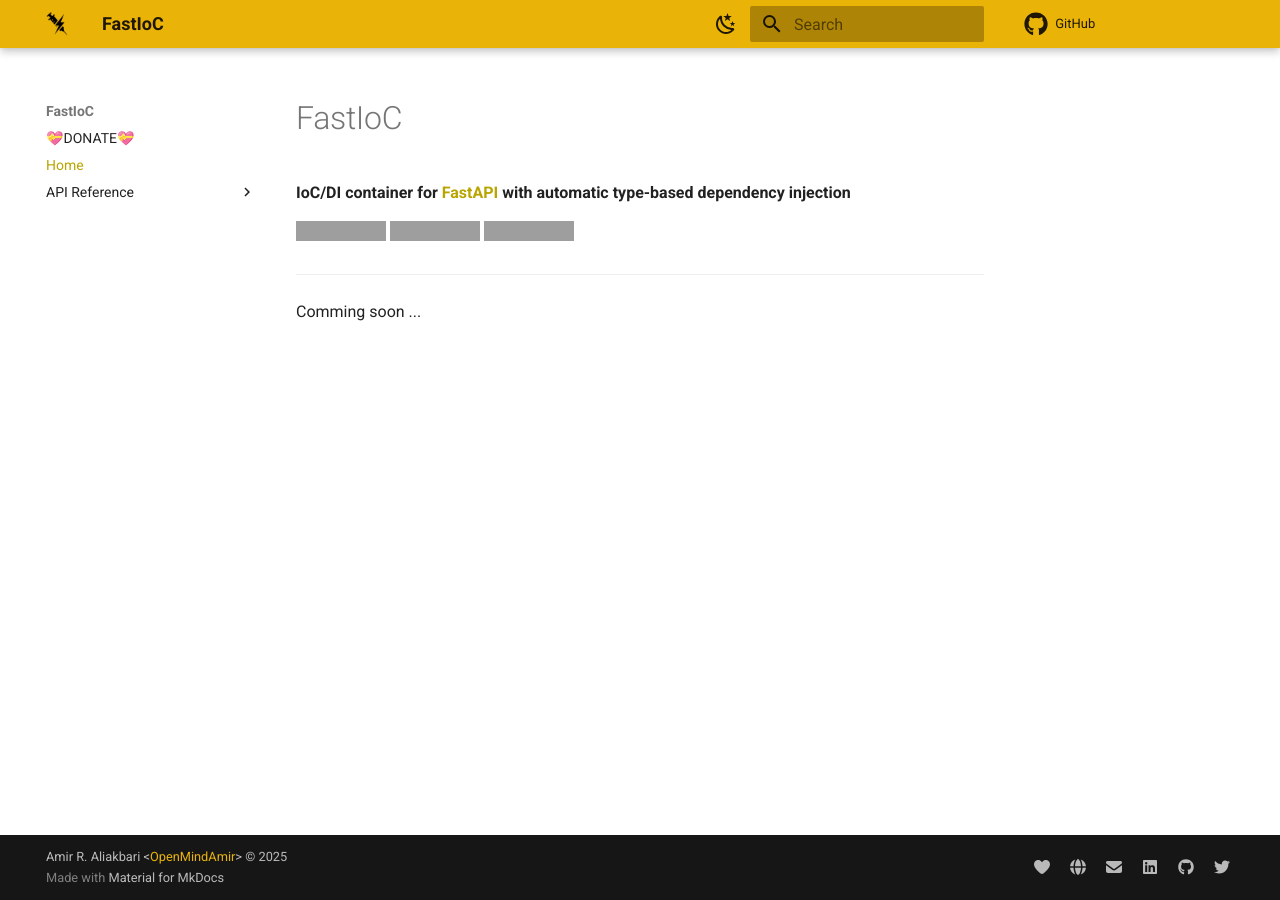
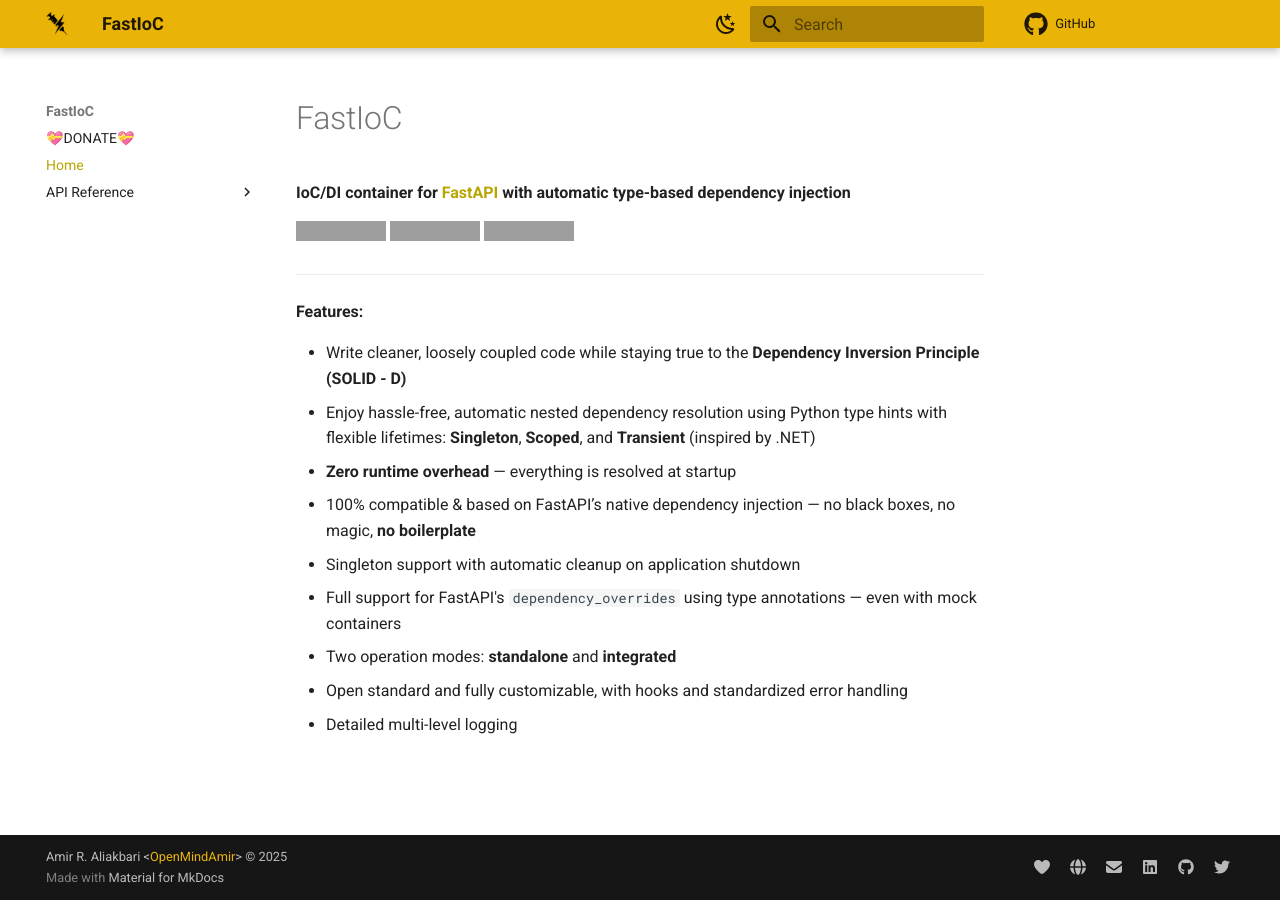
Before and after one commit to OpenMindAmir/FastIoC, an MkDocs documentation site: the page built from docs/index.md, in a window 1280 px wide. Built offline with MkDocs 1.6.1 and Material for MkDocs 9.7.7, drawn with Linux system fonts in a browser that asks for light colours; comment, search, counter and statistics services are not loaded; grey boxes are pictures that could not be loaded.

```diff
--- a/docs/index.md
+++ b/docs/index.md
@@ -8,4 +8,14 @@
 
 ---
 
-Comming soon ...
+**Features:**
+
+- Write cleaner, loosely coupled code while staying true to the **Dependency Inversion Principle (SOLID - D)**
+- Enjoy hassle-free, automatic nested dependency resolution using Python type hints with flexible lifetimes: **Singleton**, **Scoped**, and **Transient** (inspired by .NET)
+- **Zero runtime overhead** — everything is resolved at startup
+- 100% compatible & based on FastAPI’s native dependency injection — no black boxes, no magic, **no boilerplate**
+- Singleton support with automatic cleanup on application shutdown
+- Full support for FastAPI's `dependency_overrides` using type annotations — even with mock containers
+- Two operation modes: **standalone** and **integrated**
+- Open standard and fully customizable, with hooks and standardized error handling
+- Detailed multi-level logging
```
Also changed, not shown: 1 other file.
